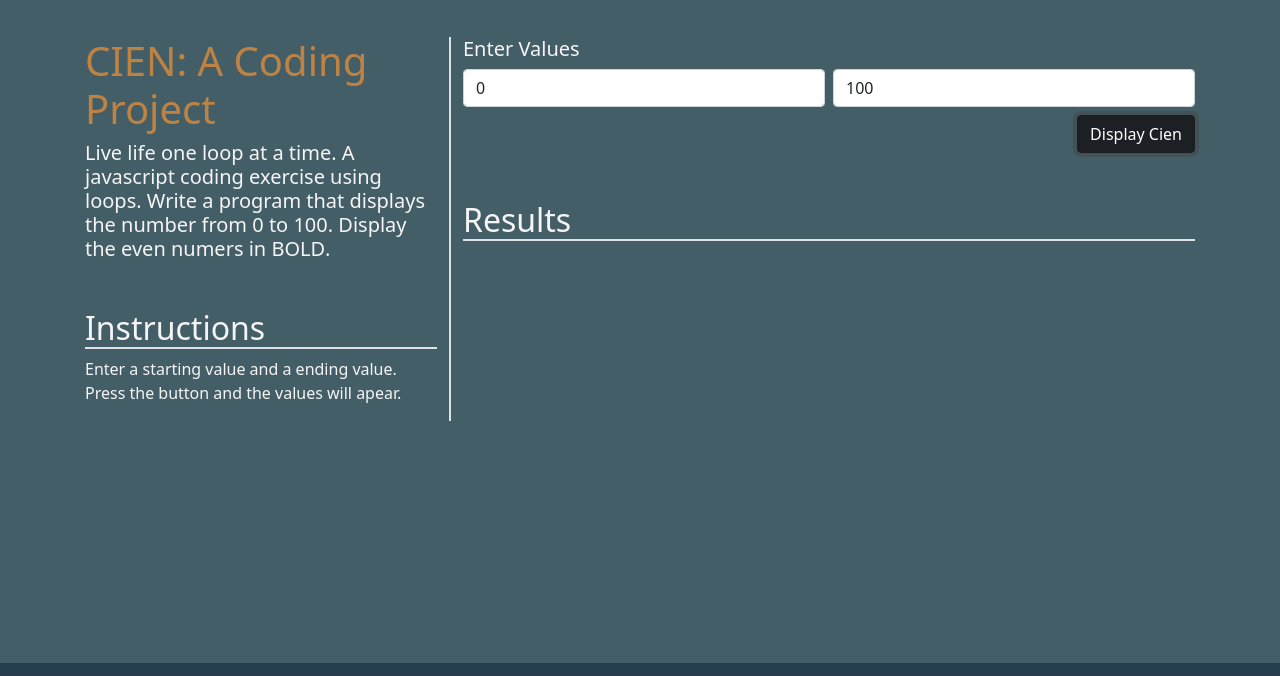
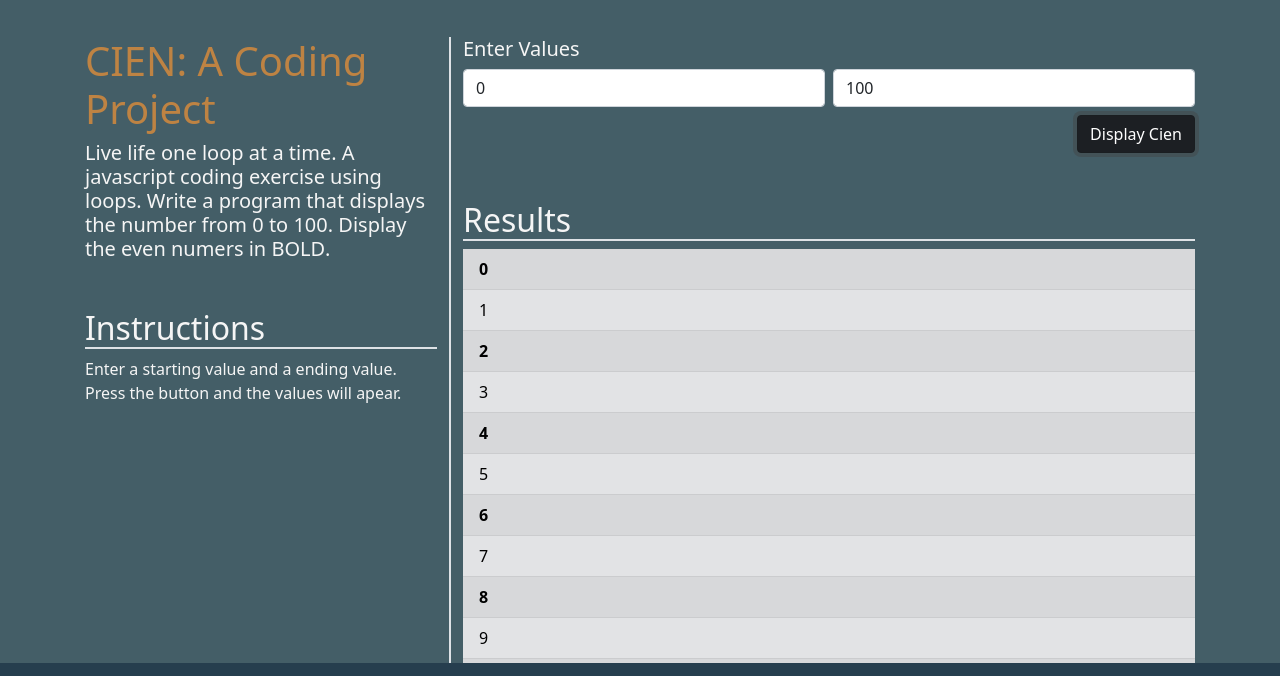
Before and after one commit to brianley99/JavascriptChallange-Cien, a plain HTML site: page app.html in a window 1280 px wide. Both pictures are taken after a click on the button "Display Cien". Shown: the part 71-747 px from the top of the page. Drawn offline with nearby package versions, Linux system fonts and the light colour scheme.

Commit message:
updated app code

```diff
--- a/app.html
+++ b/app.html
@@ -82,7 +82,7 @@
                         </form>
                         <h2 class="mt-5 border-bottom border-2">Results</h2>
                         <div class="table-responsive">
-                            <table class="table table-strped tabe-sm">
+                            <table class="table table-striped table-secondary tabe-sm">
                                 <tbody id="results">
                                     <!--Results Go Here-->
                                 </tbody>
--- a/css/site.css
+++ b/css/site.css
@@ -81,3 +81,11 @@ main>.container {
     bottom: 0;
     width: 100%;
 }
+
+.odd {
+    font-weight: 100;
+}
+
+.even {
+    font-weight: bold;
+}
--- a/js/site.js
+++ b/js/site.js
@@ -1,24 +1,68 @@
 //get the values from the page
 //starts or controller function
+
 function getValues() {
+
     //get values from page
     let startValue = document.getElementById("startValue").value;
     let endValue = document.getElementById("endValue").value;
 
-    alert('The Start Value: ' + startValue)
-    //call generateNumbers
+    //We need to validate our inputs
+    //parse into integers
+    startValue = parseInt(startValue);
+    endValue = parseInt(endValue);
 
-    //call displayNumbers
+
+    if (Number.isInteger(startValue) && Number.isInteger(endValue)) {
+
+        //call generateNumbers
+        let numbers = generateNumbers(startValue, endValue);
+
+        //call displayNumbers
+        displayNumbers(numbers);
+
+    } else {
+        alert('You must enter integers');
+    }
 }
 
 //generate numbers from strartValue to endValue
 //logic function
-function generateNumbers() {
+function generateNumbers(sValue, eValue) {
 
+    let numbers = [];
+
+    //we want to get all numbers from start to end
+    for (let index = sValue; index <= eValue; index++) {
+
+        //this will execute in a loop until index = eValue
+        numbers.push(index);
+
+    }
+
+    return numbers;
 }
 
 //display the numbers and mark the even bold
 //display or view functions
-function displayNumbers() {
+
+function displayNumbers(numbers) {
+
+    let templateRows = "";
+
+    for (let index = 0; index < numbers.length; index++) {
+
+        let className = "even";
+        let number = numbers[index];
+
+        if (number % 2 === 0) {
+            className = 'even';
+        } else {
+            className = 'odd';
+        }
+        templateRows += `<tr><td class="ps-3 ${className}">${number}</td></tr>`;
+    }
+
+    document.getElementById('results').innerHTML = templateRows;
 
 }
```
